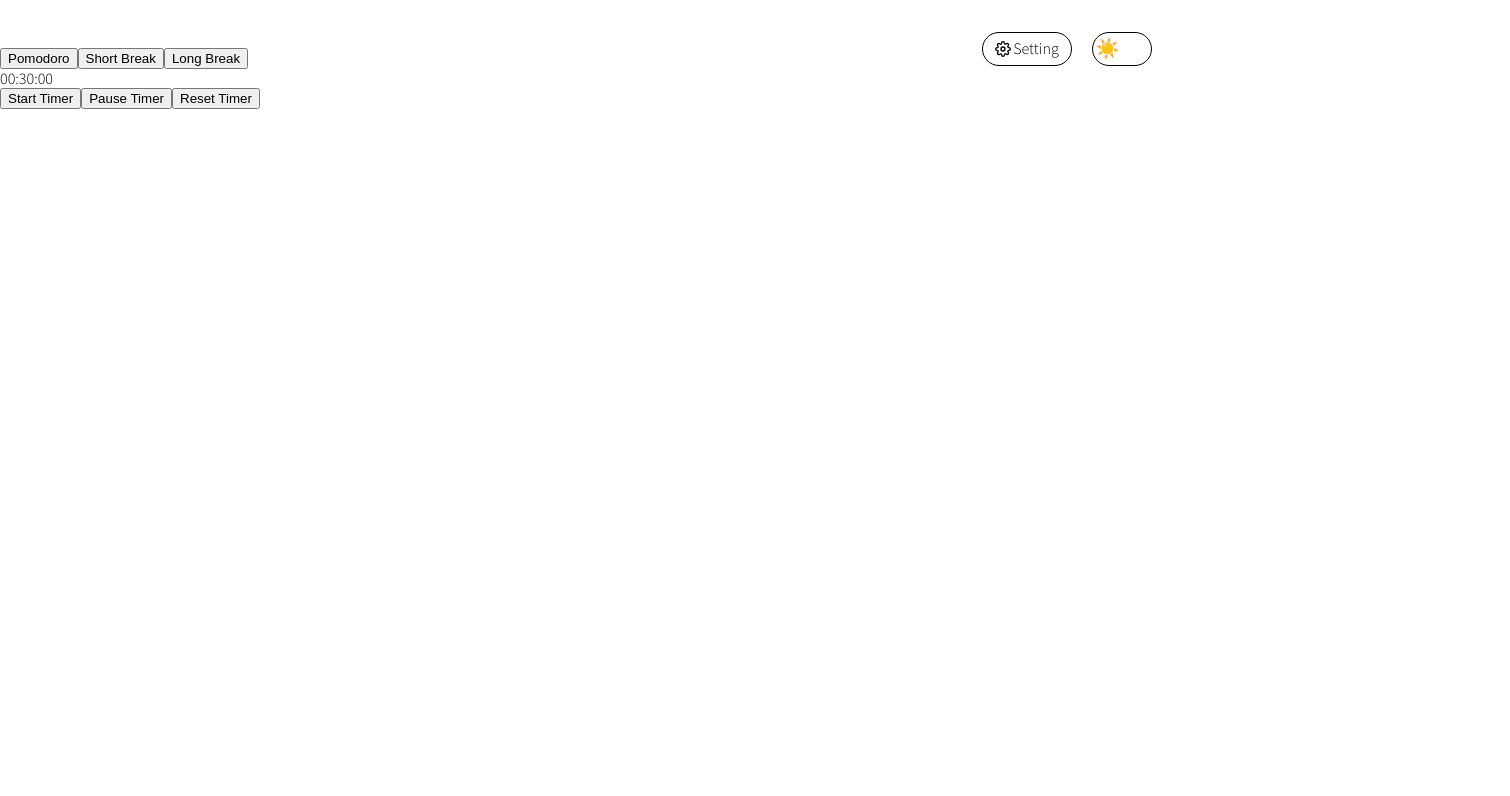
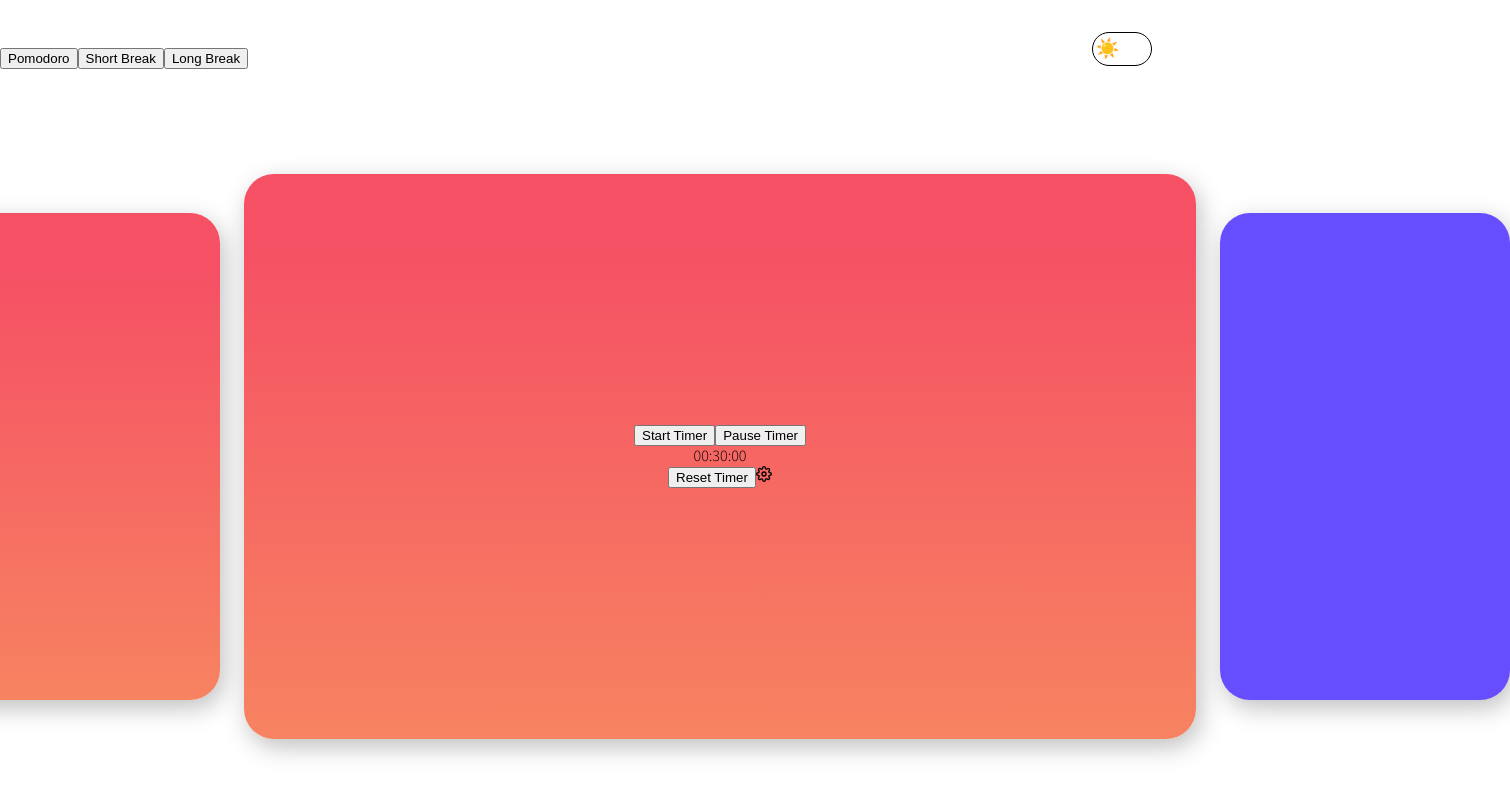
Before and after one commit to devfrankkim/Promotive, a React (Create React App) app: page /pomodoro in a window 1280 px wide. Shown: the top 796 px of the page, 1510 px wide, since content can reach past the window. Built offline with nearby package versions, Linux system fonts and the light colour scheme; no server answers.

Commit message:
chore: clearing up

```diff
--- a/src/components/Pomodoro/index.tsx
+++ b/src/components/Pomodoro/index.tsx
@@ -22,6 +22,7 @@ import {
   SHORT,
   SHORT_BREAK_STATE,
 } from "utils/constants/pomodoro";
+import { FlexCenter } from "styles/styles";
 
 const Pomodoro = () => {
   const [isOpen, setIsOpen] = useRecoilState(modalPomodoro);
@@ -130,14 +131,11 @@ const Pomodoro = () => {
   useEffect(() => {
     const JSON_TIMESTATE = JSON.parse(localStorage.getItem(TIMEKEY) as any);
 
-    console.log(defaultTimer, "timeeeee");
-
     if (defaultTimer === BEGIN) {
       if (beginTimer > 0) {
         const time = convertMsToHM(beginTimer);
 
         setTimeText(time);
-        console.log(time, "timeeeee");
       }
       if (Number(beginTimer) <= 0) {
         setBeginTimer(JSON_TIMESTATE.beginState);
@@ -258,17 +256,48 @@ const Pomodoro = () => {
   };
 
   return (
-    <div onClick={() => setIsOpen(false)}>
-      <ButtonSettingContainer
+    <FramerWrapper onClick={() => setIsOpen(false)}>
+      <WrapperBox>
+        <FirstBox></FirstBox>
+        <SecondBox>
+          <BoxTop>
+            {/* ========= START BUTTON ========= */}
+            <button
+              type="button"
+              onClick={() => {
+                setIsPause(false);
+                setIsStart(true);
+              }}
+            >
+              Start Timer
+            </button>
+            {/* ========= PAUSE BUTTON ========= */}
+            <button
+              type="button"
+              onClick={() => {
+                setIsStart(false);
+                setIsPause(true);
+              }}
+            >
+              Pause Timer
+            </button>
+          </BoxTop>
+          <div onClick={(e) => e.stopPropagation()}>
+            {/* ========= Timer ========= */}
+            <h2>{timeText}</h2>
+            {/* ========= RESET BUTTON ========= */}
+            <button type="button" onClick={onHandleResetTimer}>
+              Reset Timer
+            </button>
+            <FiSettings
               onClick={(e) => {
                 e.stopPropagation();
                 setIsOpen((prev) => !prev);
               }}
-      >
-        <FiSettings />
-        <div>Setting</div>
-      </ButtonSettingContainer>
+            />
+          </div>
 
+          {/* ========= Setting BUTTON ========= */}
           <div onClick={() => setIsOpen(false)}>
             {/* ============ modal ============ */}
             {isOpen && (
@@ -321,7 +350,12 @@ const Pomodoro = () => {
                 </ContainerWrapperInputTimer>
               </ModalWrapper>
             )}
+          </div>
+        </SecondBox>
+        <ThirdBox></ThirdBox>
+      </WrapperBox>
 
+      {/* =================== Pomodoro & Short Break & Long Break =================== */}
       <FramePomodoro>
         <span onClick={(e) => e.stopPropagation()}>
           <button
@@ -346,41 +380,73 @@ const Pomodoro = () => {
             Long Break
           </button>
         </span>
-          <span onClick={(e) => e.stopPropagation()}>
-            {/* ========= Timer ========= */}
-            <h2>{timeText}</h2>
-            {/* ========= START BUTTON ========= */}
-            <button
-              type="button"
-              onClick={() => {
-                setIsPause(false);
-                setIsStart(true);
-              }}
-            >
-              Start Timer
-            </button>
-            {/* ========= PAUSE BUTTON ========= */}
-            <button
-              type="button"
-              onClick={() => {
-                setIsStart(false);
-                setIsPause(true);
-              }}
-            >
-              Pause Timer
-            </button>
-            {/* ========= RESET BUTTON ========= */}
-            <button type="button" onClick={onHandleResetTimer}>
-              Reset Timer
-            </button>
-          </span>
       </FramePomodoro>
-      </div>
-    </div>
+    </FramerWrapper>
   );
 };
 
 export default Pomodoro;
+
+const BoxTop = styled.div`
+  ${FlexCenter}
+`;
+
+const FramerWrapper = styled.div`
+  position: absolute;
+  width: 100%;
+`;
+
+const ThirdBox = styled.div`
+  ${FlexCenter};
+  flex-direction: column;
+  position: absolute;
+  width: 290px;
+  height: 487px;
+  left: 1220px;
+  top: 213px;
+
+  background: #664eff;
+  box-shadow: 4px 8px 25px rgba(0, 0, 0, 0.25);
+  border-radius: 30px;
+`;
+
+const SecondBox = styled.div`
+  ${FlexCenter};
+  flex-direction: column;
+
+  position: absolute;
+  width: 952px;
+  height: 565px;
+  left: 244px;
+  top: 174px;
+
+  background: linear-gradient(180deg, #f55064 11.59%, #f78361 100%);
+  box-shadow: 4px 8px 25px rgba(0, 0, 0, 0.25);
+  border-radius: 30px;
+`;
+
+const FirstBox = styled.div`
+  ${FlexCenter};
+  flex-direction: column;
+
+  position: absolute;
+  width: 290px;
+  height: 487px;
+  left: -70px;
+  top: 213px;
+
+  /* background: #1c1535; */
+  background: linear-gradient(180deg, #f55064 11.59%, #f78361 100%);
+  box-shadow: 4px 8px 25px rgba(0, 0, 0, 0.25);
+  border-radius: 30px;
+`;
+
+const WrapperBox = styled.div`
+  ${FlexCenter}
+
+  position: absolute;
+  text-align: center;
+`;
 
 const ModalWrapper = styled.div`
   color: rgb(34, 34, 34);
@@ -397,7 +463,6 @@ const ModalWrapper = styled.div`
   transition: all 0.2s ease-in 0s;
   transform: translateY(20px);
   box-shadow: rgb(0 0 0 / 15%) 0px 10px 20px, rgb(0 0 0 / 10%) 0px 3px 6px;
-  overflow: hidden;
   position: absolute;
   top: 10rem;
   padding: 2rem;
@@ -464,10 +529,8 @@ const FramePomodoro = styled.div`
   top: 0px;
   left: 0px;
   width: 100%;
-  height: 100vh;
   pointer-events: auto;
   transition: all 0.2s ease-in 0s;
-  overflow: hidden scroll;
   padding: 48px 0px;
   box-sizing: border-box;
 
@@ -485,12 +548,9 @@ const ButtonSettingContainer = styled.div`
   border: 1px solid black;
   gap: 2px;
   position: absolute;
-
-  z-index: 9999;
-  position: fixed;
   height: 2rem;
   right: 6.5rem;
-  top: 2rem;
+
   border-radius: 34px;
   justify-content: center;
 
```
Also changed, not shown: 1 other file (tests, documents, lock files or other folders). Lines whose indentation alone changed are shown as unchanged.
